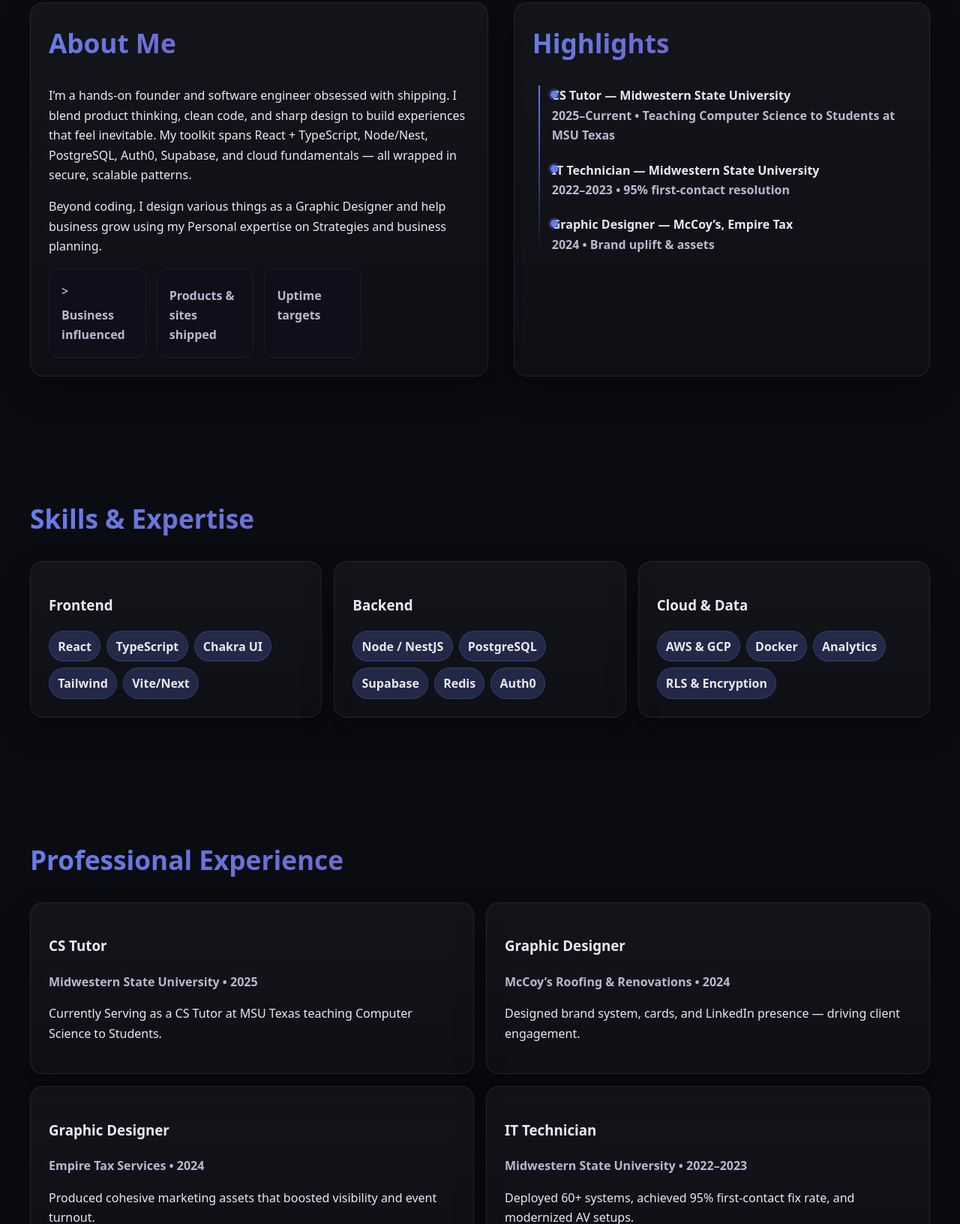
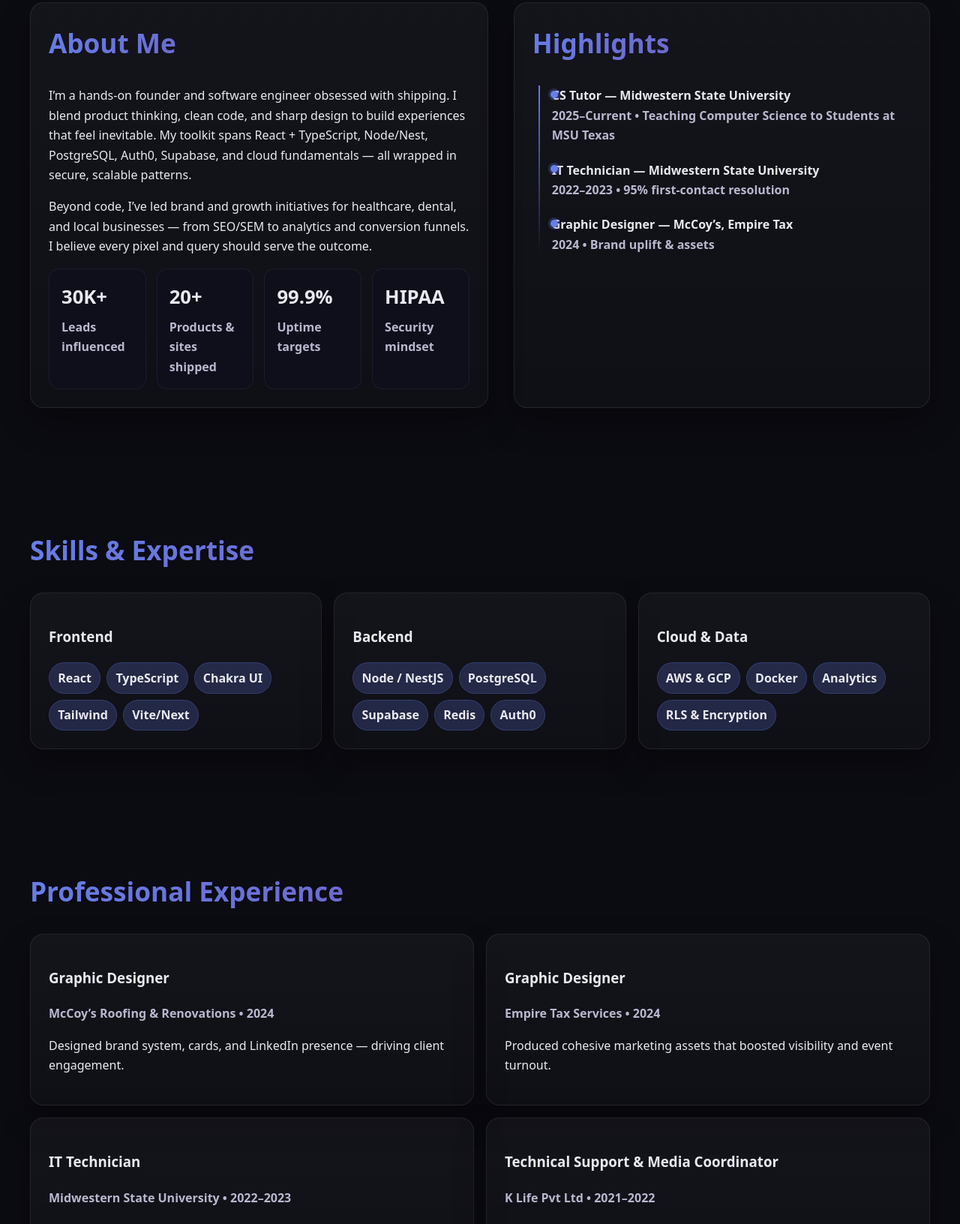
Before and after one commit to Sanithu-99/my_Portfolio, a plain HTML site: page index.html in a window 1280 px wide. Shown: the part 892-2524 px from the top of the page at 75% size. Drawn offline with Linux system fonts and the light colour scheme.

Commit message:
Update index.html

```diff
--- a/index.html
+++ b/index.html
@@ -193,11 +193,12 @@
       <div class="card reveal">
         <h2>About Me</h2>
         <p>I’m a hands-on founder and software engineer obsessed with shipping. I blend product thinking, clean code, and sharp design to build experiences that feel inevitable. My toolkit spans React + TypeScript, Node/Nest, PostgreSQL, Auth0, Supabase, and cloud fundamentals — all wrapped in secure, scalable patterns.</p>
-        <p>Beyond coding, I design various things as a Graphic Designer and help business grow using my Personal expertise on Strategies and business planning.</p>
+        <p>Beyond code, I’ve led brand and growth initiatives for healthcare, dental, and local businesses — from SEO/SEM to analytics and conversion funnels. I believe every pixel and query should serve the outcome.</p>
         <div class="statgrid">
-          <div class="stat">><p>Business influenced</p></div>
-          <div class="stat"><p>Products & sites shipped</p></div>
-          <div class="stat"><p>Uptime targets</p></div>
+          <div class="stat"><h3>30K+</h3><p>Leads influenced</p></div>
+          <div class="stat"><h3>20+</h3><p>Products & sites shipped</p></div>
+          <div class="stat"><h3>99.9%</h3><p>Uptime targets</p></div>
+          <div class="stat"><h3>HIPAA</h3><p>Security mindset</p></div>
         </div>
       </div>
       <div class="card reveal">
@@ -241,11 +242,6 @@
     <div class="container">
       <h2>Professional Experience</h2>
       <div class="grid-2">
-        <div class="card reveal">
-          <h3 class="trole">CS Tutor</h3>
-          <p class="tmeta">Midwestern State University • 2025</p>
-          <p>Currently Serving as a CS Tutor at MSU Texas teaching Computer Science to Students.</p>
-        </div>
         <div class="card reveal">
           <h3 class="trole">Graphic Designer</h3>
           <p class="tmeta">McCoy’s Roofing & Renovations • 2024</p>
@@ -442,12 +438,10 @@
       const message = form.message.value.trim();
       const status = document.getElementById('formStatus');
       if(!name || !email || !message){ status.textContent = 'Please fill out all fields.'; return; }
-      const mailto = `mailto:sanithu.hulathduwage@gmail.com?subject=${encodeURIComponent('Portfolio inquiry from '+name)}&body=${encodeURIComponent(message+"
+      const mailto = `mailto:sanithu.hulathduwage@gmail.com?subject=${encodeURIComponent('Portfolio inquiry from ' + name)}&body=${encodeURIComponent(message + "
 
-— "+name+" ("+email+")")}`;
+— " + name + " (" + email + ")")}`;
       window.location.href = mailto;
-      status.textContent = 'Opening your email client…';
-      form.reset();
     });
 
     // Year
```
